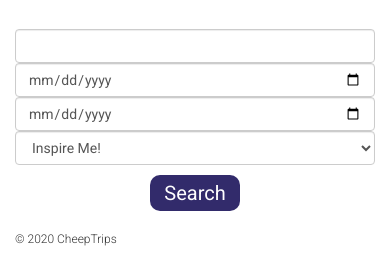
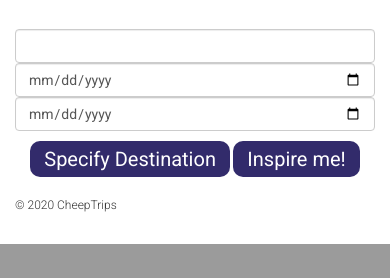
Before and after one commit to Cheep-Trips/CheepTrips, a Django app: page / in a window 390 px wide. Shown: the part 601-879 px from the top of the page. After the commit the page ends 845 px from the top, so only its background shows below. Run offline with Django 3.2, Linux system fonts and the light colour scheme; some libraries are stand-ins or nearby versions.

Commit message:
feat: 2 buttons

```diff
--- a/src/trips/forms.py
+++ b/src/trips/forms.py
@@ -9,7 +9,3 @@ class WelcomeForm(forms.Form):
         label='Departing')
     return_date = forms.DateField(
         label='Returning')
-    inspire_me = forms.ChoiceField(
-        label='inspire',
-        choices=[('yes', 'Inspire Me!'), ('no', 'Specify Destination')]
-    )
--- a/src/trips/templates/trips/welcome.html
+++ b/src/trips/templates/trips/welcome.html
@@ -1,29 +1,7 @@
-{% load static %}
-<!DOCTYPE html>
-<html>
+{% extends 'trips/base.html' %}
+{% load widget_tweaks %}
 
-  <head>
-    <title>Cheep Trips</title>
-    <meta charset="utf-8"/>
-    <link rel="stylesheet" href="https://stackpath.bootstrapcdn.com/bootstrap/4.4.1/css/bootstrap.min.css" integrity="sha384-Vkoo8x4CGsO3+Hhxv8T/Q5PaXtkKtu6ug5TOeNV6gBiFeWPGFN9MuhOf23Q9Ifjh" crossorigin="anonymous">
-
-    <link rel="stylesheet" href="https://maxcdn.bootstrapcdn.com/bootstrap/3.3.6/css/bootstrap.min.css" integrity="sha384-1q8mTJOASx8j1Au+a5WDVnPi2lkFfwwEAa8hDDdjZlpLegxhjVME1fgjWPGmkzs7" crossorigin="anonymous">
-    <link href='https://fonts.googleapis.com/css?family=Roboto:300,400,700' rel='stylesheet' type='text/css'>
-    <link rel="stylesheet" href="{% static 'css/main.css' %}">
-  </head>
-
-  <body>
-  <!-- Navigation bar -->
-  <header class="container">
-    <div class="row">
-      <h1 class="col-sm-4">Cheep Trips</h1>
-      <nav class="col-sm-8 text-right">
-        <p><a href="{% url 'trips:new_account' %}">Sign Up</a></p>
-        <p><a href="{% url 'trips:sign_in' %}">Login</a></p>
-      </nav>
-    </div>
-    </header>
-  <!-- End of Navigation bar -->
+{% block content %}
 <!-- Jumbotron -->
   <section class="jumbotron">
     <div class="container float-left">
@@ -32,72 +10,29 @@
   </section>
 <!-- End of Jumbotron -->
 
+<form action="{% url 'trips:welcome' %}" method="post" class='form'>
+  {% csrf_token %}
+
   <section class="container">
     <div class="row">
-        <figure class="col-sm-2 center-block">
-          <form class="form-inline md-form mr-auto mb-4">
-            <input class="form-control mr-sm-2 " type="Starting Airport" placeholder="Starting Airport" aria-label="Starting Airport">
-          </form>
+      <figure class="col-sm-3">
+          {% render_field form.departure class+="form-control mr-sm-2" %}
       </figure>
-        <figure class="col-sm-2 center-block">
-          <form class="form-inline md-form mr-auto mb-4">
-            <input class="form-control mr-sm-2" type="date" placeholder="date" aria-label="Search">
-        </form>
+      <figure class="col-sm-3">
+          {% render_field form.departure_date class+="form-control mr-sm-2" type="date" %}
       </figure>
-        <figure class="col-sm-2 center-block">
-          <form class="form-inline md-form mr-auto mb-4">
-            <input class="form-control mr-sm-2" type="date" placeholder="date" aria-label="Search">
-        </form>
+      <figure class="col-sm-3">
+          {% render_field form.return_date class+="form-control mr-sm-2" type="date" %}
       </figure>
     </div>
-      <div class="row">
-        <figure class="col-sm-2 center-block">
-          <form class="form-inline md-form mr-auto mb-4">
-            <input class="form-control mr-sm-2 " type="Destination" placeholder="Destination" aria-label="Destination">
-          </form>
-        </figure>
 
-        <figure class="col-sm-2 center-block">
-          <div class="form-group col-md-12">
-            <select id="inputRegion" class="form-control">
-                <option selected>All Regions</option>
-              <option>North America</option>
-              <option>South America</option>
-              <option>Europe</option>
-              <option>Asia</option>
-              <option>Southeast Asia</option>
-              <option>... AND MORE</option>
-            </select>
-          </div>
-        </figure>
-        <figure class="col-sm-2 center-block">
-          <div class="form-group col-md-12">
-            <select id="inputActivity" class="form-control">
-                <option selected>All Activities</option>
-                <option>Swimming</option>
-                <option>Surfing</option>
-                <option>Scenary</option>
-                <option>Shopping</option>
-            </select>
-        </div>
-        </figure>
-      </div>
-      <div class="row">
-        <figure class="col-sm-3 center-block">
-          <a href="{% url 'trips:view_flight' %}" class="btn btn-large btn-primary btn-rounded">Search</a>
-          <a href="{% url 'trips:destination' %}" class="btn btn-large btn-primary btn-rounded">Inspire Me!</a>
+    <div class="row" style="padding-top : 10px">
+      <figure class="center-block">
+        <input type='submit' class="btn btn-large btn-primary btn-rounded" name="with_destination" value="Specify Destination">
+        <input type='submit' class="btn btn-large btn-primary btn-rounded" name="without_destination" value="Inspire me!">
       </figure>
     </div>
   </section>
 
-    <footer class="container">
-      <div class="row">
-        <p class="col-sm-4">&copy 2020 CheepTrips</p>
-      </div>
-    </footer>
-
-    <script src="https://code.jquery.com/jquery-3.4.1.slim.min.js" integrity="sha384-J6qa4849blE2+poT4WnyKhv5vZF5SrPo0iEjwBvKU7imGFAV0wwj1yYfoRSJoZ+n" crossorigin="anonymous"></script>
-    <script src="https://cdn.jsdelivr.net/npm/popper.js@1.16.0/dist/umd/popper.min.js" integrity="sha384-Q6E9RHvbIyZFJoft+2mJbHaEWldlvI9IOYy5n3zV9zzTtmI3UksdQRVvoxMfooAo" crossorigin="anonymous"></script>
-    <script src="https://stackpath.bootstrapcdn.com/bootstrap/4.4.1/js/bootstrap.min.js" integrity="sha384-wfSDF2E50Y2D1uUdj0O3uMBJnjuUD4Ih7YwaYd1iqfktj0Uod8GCExl3Og8ifwB6" crossorigin="anonymous"></script>
-  </body>
-</html>
+</form>
+{% endblock %}
--- a/src/trips/templates/trips/welcome_form.html
+++ /dev/null
@@ -1,42 +0,0 @@
-{% extends 'trips/base.html' %}
-{% load widget_tweaks %}
-
-{% block content %}
-<!-- Jumbotron -->
-  <section class="jumbotron">
-    <div class="container float-left">
-        <h2>Welcome Traveller</h2>
-    </div>
-  </section>
-<!-- End of Jumbotron -->
-
-<form action="{% url 'trips:welcome' %}" method="post" class='form'>
-  {% csrf_token %}
-
-  <section class="container">
-    <div class="row">
-      <figure class="col-sm-3">
-          {% render_field form.departure class+="form-control mr-sm-2" %}
-      </figure>
-      <figure class="col-sm-3">
-          {% render_field form.departure_date class+="form-control mr-sm-2" type="date" %}
-      </figure>
-      <figure class="col-sm-3">
-          {% render_field form.return_date class+="form-control mr-sm-2" type="date" %}
-      </figure>
-      <figure class="col-sm-3">
-        {% render_field form.inspire_me class+="form-control mr-sm-2"%}
-      </figure>
-    </div>
-
-    <div class="row" style="padding-top : 10px">
-      <figure class="center-block">
-        <input type='submit' value='Search' class="btn btn-large btn-primary btn-rounded">
-        <!-- <a href="{% url 'trips:view_flight' %}" class="btn btn-large btn-primary btn-rounded">Search</a>
-        <a href="{% url 'trips:destination' %}" class="btn btn-large btn-primary btn-rounded">Inspire Me!</a> -->
-      </figure>
-    </div>
-  </section>
-
-</form>
-{% endblock %}
--- a/src/trips/urls.py
+++ b/src/trips/urls.py
@@ -4,8 +4,8 @@ from . import views
 
 app_name = 'trips'
 urlpatterns = [
-    path('', views.WelcomeView.as_view(), name='index'),
-    path('welcome', views.WelcomeView.as_view(), name='welcome'),
+    path('', views.Welcome.as_view(), name='index'),
+    path('welcome', views.Welcome.as_view(), name='welcome'),
     path('destination', views.destination, name='destination'),
     path('sign_in/', views.sign_in, name='sign_in'),
     path('saved_trips/', views.saved_trips, name='saved_trips'),
--- a/src/trips/views.py
+++ b/src/trips/views.py
@@ -11,26 +11,25 @@ from django.urls import reverse, reverse_lazy
 from .forms import WelcomeForm
 
 
-class WelcomeView(FormView):
+class Welcome(FormView):
     form_class=WelcomeForm
     success_url=reverse_lazy('trips:view_flight')
-    template_name='trips/welcome_form.html'
+    destination_url=reverse_lazy('trips:destination')
+    template_name='trips/welcome.html'
 
     def form_valid(self, form):
         departure = form.cleaned_data['departure']
         departure_date = form.cleaned_data['departure_date']
         return_date = form.cleaned_data['return_date']
-        inspire_me = form.cleaned_data['inspire_me']
-        print(departure_date)
-        print(return_date)
-        print(inspire_me)
-        self.success_url = "{}?departure={}&departure_date={}&return_date={}&inspire_me={}".format(self.success_url, departure, departure_date, return_date, inspire_me)
-        #self.success_url = "{}?departure={}&destination={}".format(self.success_url, departure, destination)
+        if "with_destination" in form.data:
+           self.success_url = "{}?departure={}&departure_date={}&return_date={}".format(self.success_url, departure, departure_date, return_date)
+        else:
+           self.success_url = "{}?departure={}&departure_date={}&return_date={}".format(self.destination_url, departure, departure_date, return_date)
         return super().form_valid(form)
 
 
 # Create your views here.
-def welcome(request):
+#def welcome(request):
 
     # amadeus = Client(
     #     client_id=os.getenv("AMADEUS_KEY"),
@@ -47,7 +46,7 @@ def welcome(request):
     #     print(error)
     # return HttpResponse("<html>ERROR</html>")
 
-    return render(request, 'trips/welcome.html', {})
+#    return render(request, 'trips/welcome.html', {})
 
 
 def destination(request):
```
Lines whose indentation alone changed are shown as unchanged.
